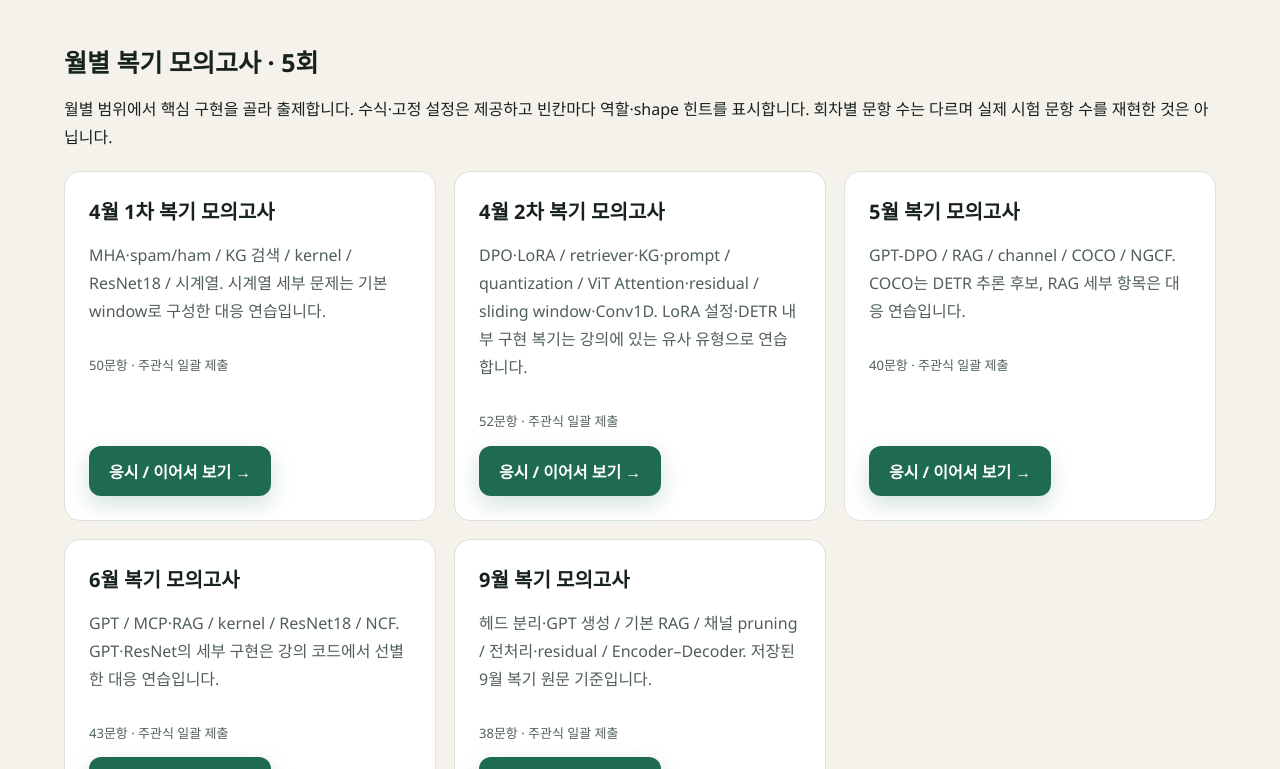
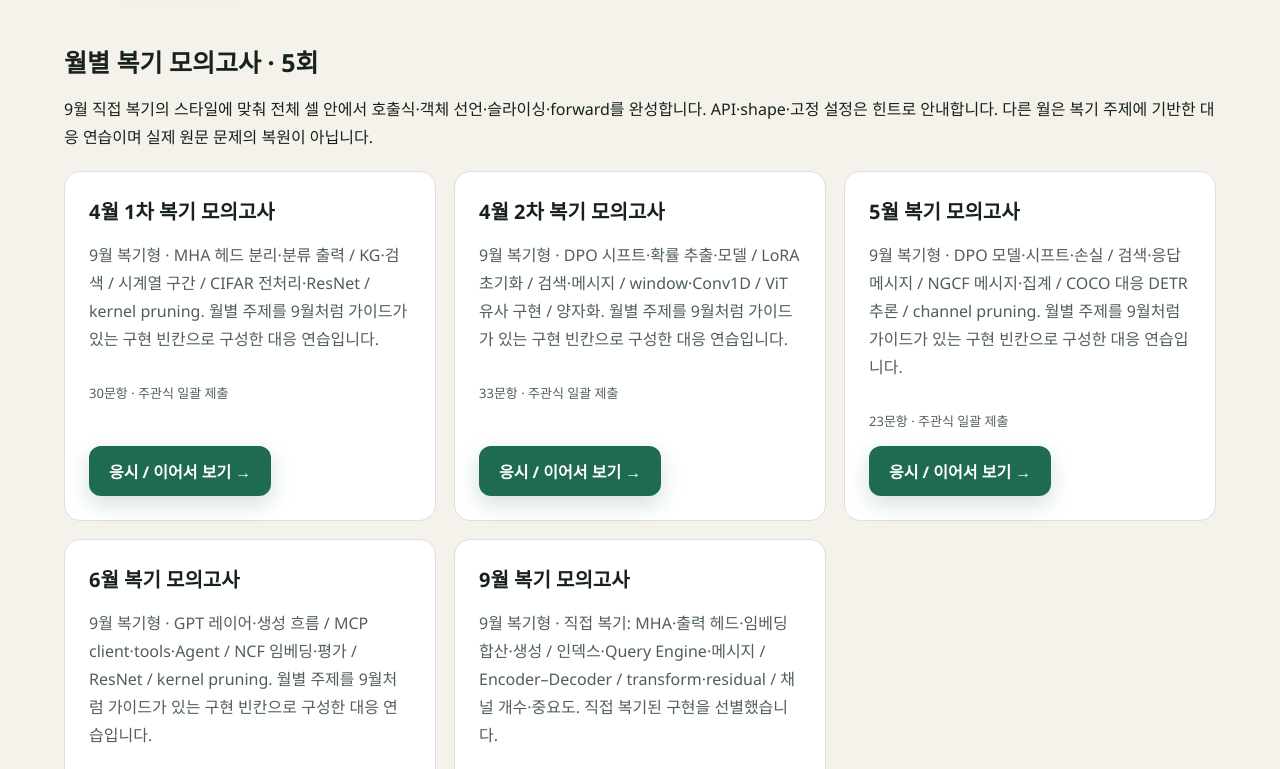
Before and after one commit to amazing-hyunho/AISpecialistStudy, a Next.js app in the folder ExamTrainer/: page /exam-prep in a window 1280 px wide. Shown: the part 4511-5280 px from the top of the page. Built offline with nearby package versions, Linux system fonts and the light colour scheme.

Commit message:
Curate monthly mocks around September recall implementation style

```diff
--- a/ExamTrainer/app/exam-prep/data.ts
+++ b/ExamTrainer/app/exam-prep/data.ts
@@ -3,7 +3,7 @@ import bank from '../question-bank.json';
 import { questionExplanations } from '../explanations';
 import { practiceChoices, type BankQuestion } from '../choice-practice-data';
 import { normalized } from '../grading';
-import { suppliedInExams, examTargets, examHints } from './exam-design';
+import { monthlyExamBlueprints, implementationBlanks, implementationHints, examTargets, examHints } from './exam-design';
 
 export const subjects = ['LLM', 'RAG', 'Data', 'Vision', 'On-device'];
 type Choice = { id: number; text: string; correct: boolean; reason: string };
@@ -67,7 +67,9 @@ export const monthlyBanks: Collection[] = [
   { id:'sep', title:'9월', description:'헤드 분리·GPT 생성 / 기본 RAG / 채널 pruning / 전처리·residual / Encoder–Decoder. 저장된 9월 복기 원문 기준입니다.', questionIds:unique([...topics('mha','gpt','transform','channel'),'rag-001','rag-029','rag-024','vision-024','vision-035','data-034','data-035','data-042',...range('data',36,41)]) },
 ];
 
-export const monthlyExams: Collection[] = monthlyBanks.map(b => ({...b, id:`exam-${b.id}`, title:`${b.title} 복기 모의고사`, questionIds:b.questionIds.filter(id=>!suppliedInExams.has(id))}));
+export const monthlyExams: Collection[] = monthlyBanks.map(b => ({...b, id:`exam-${b.id}`, title:`${b.title} 복기 모의고사`,
+  description:`9월 복기형 · ${monthlyExamBlueprints[b.id].focus}. ${b.id==='sep' ? '직접 복기된 구현을 선별했습니다.' : '월별 주제를 9월처럼 가이드가 있는 구현 빈칸으로 구성한 대응 연습입니다.'}`,
+  questionIds:monthlyExamBlueprints[b.id].questionIds}));
 export const predictedExams: Collection[] = [
   { id:'predict-1', title:'예상 모의고사 1회 · 반복 핵심', description:'MHA·GPT / 검색·KG / window·Conv1D·RNN / ResNet·전처리·학습 / kernel·channel·양자화·증류', questionIds:[
     'llm-089','llm-092','llm-049','llm-006','llm-094',
@@ -106,7 +108,7 @@ for (const q of Object.values(prepQuestions)) {
     if (other.start<q.start) start+=other.answer.length-original.length;
     shift+=other.answer.length-original.length;
   }
-  const answer=examTargets[q.id] ?? q.answer;
+  const answer=implementationBlanks.has(q.id) ? q.answer : examTargets[q.id] ?? q.answer;
   let offset=q.answer.indexOf(answer);
   if (q.id==='llm-085') {
     // Ask the gather operation rather than memorizing its input variable name.
@@ -118,8 +120,8 @@ for (const q of Object.values(prepQuestions)) {
   // Original material sometimes hides only ????; all resolved spans now contain
   // the existing answer, so every exam substring is directly verifiable.
   if (source.slice(start,start+answer.length)!==answer) throw new Error(`Exam source mismatch: ${q.id}`);
-  const narrowed=Boolean(examTargets[q.id]);
-  const hint=examHints[q.id] ?? `${q.prompt} ${narrowed ? '인수와 설정은 코드에 제공됩니다. 함수·클래스·메서드 또는 지정된 부분만 작성하세요.' : '주변 코드의 변수와 shape를 이용해 현재 빈칸의 실행 코드를 작성하세요.'}`;
+  const narrowed=Boolean(examTargets[q.id]) && !implementationBlanks.has(q.id);
+  const hint=implementationHints[q.id] ?? examHints[q.id] ?? `${q.prompt} ${narrowed ? '인수와 설정은 코드에 제공됩니다. 함수·클래스·메서드 또는 지정된 부분만 작성하세요.' : '주변 코드의 변수와 shape를 이용해 현재 빈칸의 실행 코드를 작성하세요.'}`;
   examQuestions[q.id]={...q,answer,fullCode:source,start,end:start+answer.length,hint,
     prompt:narrowed ? '제공된 코드와 빈칸별 힌트를 보고 핵심 부분만 완성하세요.' : q.prompt,
     context:source.slice(0,start)+'【빈칸】'+source.slice(start+answer.length)};
@@ -133,7 +135,7 @@ export function results(ids: string[], answers: Record<string,string>, exam=fals
     return {subject,total:subset.length,correct:subset.filter(id => isCorrect(id,answers[id] ?? '',exam)).length};
   });
 }
-for (const collection of [...monthlyBanks,...topicBanks,...predictedExams]) {
+for (const collection of [...monthlyBanks,...monthlyExams,...topicBanks,...predictedExams]) {
   if (new Set(collection.questionIds).size !== collection.questionIds.length) throw new Error(`Duplicate questions: ${collection.id}`);
   for (const id of collection.questionIds) if (!prepQuestions[id]) throw new Error(`Missing question: ${id}`);
 }
--- a/ExamTrainer/app/exam-prep/exam-design.ts
+++ b/ExamTrainer/app/exam-prep/exam-design.ts
@@ -1,10 +1,81 @@
 // Mock-only scope: formulas and fixed settings remain supplied in the cell.
 // These are study-design decisions based on the user's recall, not verified exam rules.
 export const suppliedInExams = new Set([
-  'llm-005','llm-011','llm-013','llm-014','llm-015','llm-017','llm-018','llm-086','llm-087','llm-088',
+  'llm-011','llm-013','llm-014','llm-015','llm-017','llm-018','llm-086','llm-087','llm-088',
   'ondevice-004','ondevice-005','ondevice-007','ondevice-011','ondevice-030','ondevice-031','ondevice-032',
-  'ondevice-062','ondevice-065','ondevice-066','data-043','vision-034',
+  'ondevice-065','ondevice-066','data-043','vision-034',
 ]);
+
+// Curated from each month's recalled topics, at the implementation granularity
+// demonstrated by September. Other months' exact original blanks are unknown.
+export const monthlyExamBlueprints: Record<string,{focus:string;questionIds:string[]}> = {
+  apr1:{focus:'MHA 헤드 분리·분류 출력 / KG·검색 / 시계열 구간 / CIFAR 전처리·ResNet / kernel pruning',questionIds:[
+    'llm-089','llm-090','llm-091','llm-094','llm-070','llm-071','llm-072','llm-074',
+    'rag-001','rag-002','rag-003','rag-005','rag-010','rag-011',
+    'data-044','data-045','data-046','data-047',
+    'vision-037','vision-001','vision-019','vision-020','vision-036','vision-002','vision-003','vision-032',
+    'ondevice-067','ondevice-068','ondevice-069','ondevice-070']},
+  apr2:{focus:'DPO 시프트·확률 추출·모델 / LoRA 초기화 / 검색·메시지 / window·Conv1D / ViT 유사 구현 / 양자화',questionIds:[
+    'llm-009','llm-010','llm-012','llm-020','llm-021','llm-022','llm-083','llm-084','llm-085','llm-016',
+    'rag-001','rag-002','rag-005','rag-008','rag-024','rag-025','rag-010','rag-011',
+    'data-044','data-045','data-022','data-023','data-048','data-049','data-050','data-051',
+    'vision-004','vision-005','material-vit-value','vision-024','vision-035',
+    'ondevice-029','ondevice-006']},
+  may:{focus:'DPO 모델·시프트·손실 / 검색·응답 메시지 / NGCF 메시지·집계 / COCO 대응 DETR 추론 / channel pruning',questionIds:[
+    'llm-020','llm-022','llm-083','llm-084','llm-085','llm-016',
+    'rag-001','rag-002','rag-003','rag-008','rag-024','rag-025',
+    'data-011','data-030','data-012','data-014',
+    'vision-007','vision-008','vision-009',
+    'ondevice-061','ondevice-062','ondevice-063','ondevice-064']},
+  jun:{focus:'GPT 레이어·생성 흐름 / MCP client·tools·Agent / NCF 임베딩·평가 / ResNet / kernel pruning',questionIds:[
+    'llm-049','llm-050','llm-051','llm-052','llm-053','llm-054','llm-095','llm-055','llm-006','llm-056',
+    'rag-015','rag-026','rag-016','rag-017','rag-027','rag-028','rag-001','rag-029',
+    'data-017','data-018','vision-002','vision-003','vision-032',
+    'ondevice-067','ondevice-068','ondevice-069','ondevice-070']},
+  sep:{focus:'직접 복기: MHA·출력 헤드·임베딩 합산·생성 / 인덱스·Query Engine·메시지 / Encoder–Decoder / transform·residual / 채널 개수·중요도',questionIds:[
+    'llm-089','llm-090','llm-091','llm-094','llm-051','llm-005','llm-054','llm-095','llm-055','llm-006','llm-056',
+    'rag-001','rag-029','rag-024',
+    'data-034','data-035','data-042','data-036','data-037','data-038','data-039','data-040','data-041',
+    'vision-037','vision-001','vision-019','vision-020','vision-036','vision-024','vision-035',
+    'ondevice-061','ondevice-062','ondevice-063']},
+};
+
+// September recalls full calls/declarations/objects, with concrete guidance.
+// Preserve those meaningful arguments instead of reducing every blank to a name.
+export const implementationBlanks = new Set([
+  'llm-009','llm-010','llm-020','llm-022','llm-049','llm-050','llm-051','llm-072','llm-094',
+  'rag-001','rag-003','rag-004','rag-008','rag-015','rag-024','rag-026','rag-027',
+  'data-023','data-042','data-046','data-047',
+  'vision-001','vision-002','vision-004','vision-036',
+]);
+
+export const implementationHints: Record<string,string> = {
+  'llm-009':'A: (in_dim, rank). torch.empty로 해당 shape의 텐서를 만드는 호출식 전체를 작성하세요.',
+  'llm-010':'B: (rank, out_dim). 초기 보정 출력을 0으로 만들도록 torch.zeros 호출식 전체를 작성하세요.',
+  'llm-020':'GPTModel에 BASE_CONFIG를 전달해 policy_model에 할당하는 한 줄을 작성하세요.',
+  'llm-022':'GPTModel에 BASE_CONFIG를 전달해 reference_model에 할당하는 한 줄을 작성하세요.',
+  'llm-049':'nn.Embedding 사용. 테이블 크기 cfg["vocab_size"], 벡터 차원 cfg["emb_dim"]인 선언식을 작성하세요.',
+  'llm-050':'nn.Embedding 사용. 위치 개수 cfg["context_length"], 벡터 차원 cfg["emb_dim"]인 선언식을 작성하세요.',
+  'llm-051':'nn.Linear 사용. cfg["emb_dim"] → cfg["vocab_size"], bias=False인 출력 헤드 선언식을 작성하세요.',
+  'llm-072':'torch.nn.Linear 사용. in_features=BASE_CONFIG["emb_dim"], out_features=num_classes인 선언식을 작성하세요.',
+  'llm-094':'MultiHeadAttention 선언식 전체. d_in·d_out=cfg["emb_dim"], context_length=cfg["context_length"], num_heads=cfg["n_heads"], dropout=cfg["drop_rate"], qkv_bias=cfg["qkv_bias"]를 연결하세요.',
+  'rag-001':'documents 목록을 VectorStoreIndex.from_documents에 전달하는 인덱스 생성 호출식 전체를 작성하세요.',
+  'rag-003':'retriever.retrieve에 질문 문자열 "Who is the author?"를 전달하는 검색 호출식 전체를 작성하세요.',
+  'rag-004':'VectorStoreIndex.from_documents 호출. documents=documents, transformations=[self.parser]를 전달하세요.',
+  'rag-008':'메시지 딕셔너리 전체. role은 "system", content는 이미 만든 system_prompt입니다.',
+  'rag-015':'BasicMCPClient에 external_mcp_server를 전달하는 객체 생성 호출식 전체를 작성하세요.',
+  'rag-024':'메시지 딕셔너리 전체. role은 "user", content는 질문·근거를 담은 user_message입니다.',
+  'rag-026':'McpToolSpec 객체 생성식. client 인수에 mcp_client를 연결하세요.',
+  'rag-027':'Context 객체 생성식. 현재 FunctionAgent 인스턴스 self.agent를 전달하세요.',
+  'data-023':'nn.Linear 사용. hidden_size → 1인 시계열 예측 출력층 선언식을 작성하세요.',
+  'data-042':'features 목록을 np.array로 변환하세요. dtype=np.float32를 지정한 호출식 전체를 작성하세요.',
+  'data-046':'torch.tensor 사용. features를 dtype=torch.float32로 변환하는 호출식 전체를 작성하세요.',
+  'data-047':'torch.tensor 사용. labels를 dtype=torch.float32로 변환하는 호출식 전체를 작성하세요.',
+  'vision-001':'T.RandomCrop 사용. 출력 크기 32, padding=4인 증강 transform 선언식을 작성하세요.',
+  'vision-002':'nn.Conv2d 사용. 입력 3·출력 64 채널, kernel_size=3, stride=1, padding=1, bias=False인 CIFAR stem 선언식을 작성하세요.',
+  'vision-004':'nn.Linear 사용. 입력 dim, 출력 inner_dim * 3, bias=False로 QKV를 함께 투영하는 선언식을 작성하세요.',
+  'vision-036':'T.Normalize 사용. CIFAR10_MEAN과 CIFAR10_STD를 순서대로 전달하는 transform 선언식을 작성하세요.',
+};
 
 // Only an existing substring of the material's answer can become a smaller blank.
 // Arguments, arithmetic and fixed hyperparameters are supplied around that blank.
@@ -33,6 +104,8 @@ export const examTargets: Record<string,string> = {
 };
 
 export const examHints: Record<string,string> = {
+  'llm-005':'토큰·위치 임베딩은 이미 계산되어 있습니다. tok_embeds와 pos_embeds를 원소별로 더한 식을 작성하세요.',
+  'ondevice-062':'입력 채널 수 num_channels와 제거 비율 sparsity가 주어집니다. 곱을 Python round로 반올림하는 호출식 전체를 작성하세요.',
   'llm-006':'입력 logits의 마지막 축은 어휘 축입니다. 최대 점수의 토큰 인덱스를 고르고 (B,1)을 유지하세요.',
   'llm-007':'클래스 점수와 정답 인덱스를 받는 분류 손실 API입니다. 평탄화 인수는 제공됩니다.',
   'llm-008':'손실 텐서에서 계산 그래프를 따라 파라미터 기울기를 계산하는 메서드입니다.',
--- a/ExamTrainer/app/exam-prep/page.tsx
+++ b/ExamTrainer/app/exam-prep/page.tsx
@@ -8,7 +8,7 @@ import './prep.css';
 type ItemProgress = { selected?: number; checked?: boolean; writing?: boolean; answer?: string; graded?: boolean };
 type Saved = { version: 3; index: number; items: Record<string,ItemProgress>; submitted: boolean };
 const empty = (): Saved => ({version:3,index:0,items:{},submitted:false});
-const storageKey = (id: string, exam: boolean) => `ai-monthly-prep-${exam ? 'v4:exam' : 'v3:bank'}:${id}`;
+const storageKey = (id: string, exam: boolean) => `ai-monthly-prep-${exam ? 'v5:exam' : 'v3:bank'}:${id}`;
 function readSaved(collection: Collection, exam: boolean): Saved {
   try {
     const raw = JSON.parse(localStorage.getItem(storageKey(collection.id,exam)) ?? 'null');
@@ -50,7 +50,7 @@ export default function ExamPrep() {
     <section id="priority"><p className="prep-note">출제포인트 기준: LLM 레이어·Tensor·학습 데이터 / RAG 흐름·llama-index·MCP / Data 모델·학습·sklearn·Metric / Vision 레이어·학습·transforms·Metric / On-device 양자화·가지치기·지식증류.</p><h2>출제 대비 예상 주제 문제은행</h2><p>‘우선’은 반복 주제 또는 9월 상세 구현, ‘보완’은 한 회차에 명시된 주제, ‘PDF 기준’은 출제포인트에 명시된 학습·평가·지식증류입니다. 주제 사이의 동일 문항은 같은 코드를 다른 맥락에서 복습하기 위한 것입니다.</p>
       {subjects.map(subject => <div className="prep-subject" key={subject}><h3>{subject}</h3>{cards(topicBanks.filter(c => c.subject === subject).map(c => ({...c,title:`${c.priority} · ${c.title}`})),false)}</div>)}
     </section>
-    <section id="monthly-exams"><h2>월별 복기 모의고사 · 5회</h2><p>월별 범위에서 핵심 구현을 골라 출제합니다. 수식·고정 설정은 제공하고 빈칸마다 역할·shape 힌트를 표시합니다. 회차별 문항 수는 다르며 실제 시험 문항 수를 재현한 것은 아닙니다.</p>{cards(monthlyExams,true)}</section>
+    <section id="monthly-exams"><h2>월별 복기 모의고사 · 5회</h2><p>9월 직접 복기의 스타일에 맞춰 전체 셀 안에서 호출식·객체 선언·슬라이싱·forward를 완성합니다. API·shape·고정 설정은 힌트로 안내합니다. 다른 월은 복기 주제에 기반한 대응 연습이며 실제 원문 문제의 복원이 아닙니다.</p>{cards(monthlyExams,true)}</section>
     <section id="predicted"><h2>시험 예상 모의고사 · 3회</h2><p>매회 25문항, LLM·RAG·Data·Vision·On-device 각 5문항입니다. 세 회차 전체에 24개 대비 주제를 모두 포함하고, 문항은 회차 간 중복 없이 배치했습니다.</p>{cards(predictedExams,true)}</section>
   </main>;
 }
@@ -176,7 +176,7 @@ export function Session({collection,exam,initial,onHome}:{collection:Collection;
         <h2 ref={heading} tabIndex={-1}>{q.topic}</h2><p>{q.prompt}</p>
         <p className="prep-meta">{q.source}</p>
         <p>전체 셀 · 현재 세트의 빈칸 {cellQuestions(collection.questionIds,id,exam).length}개를 코드 순서대로 표시합니다. 빈칸을 선택하면 해당 문항의 작성 가이드로 전환됩니다.</p>
-        {exam && <p className="prep-note">수식·고정 하이퍼파라미터는 제공하고 핵심 함수·객체·텐서 흐름을 묻는 연습 구성입니다. 각 빈칸의 힌트와 제공된 인수를 함께 보세요. 개인 복기 기준으로 조정했으며 실제 시험 범위를 보증하지 않습니다.</p>}
+        {exam && <p className="prep-note">9월 복기처럼 가이드를 보고 호출식·선언·객체·텐서 흐름을 완성합니다. 힌트에 API·shape·고정 설정을 안내하고 복잡한 수식은 제공합니다. 빈칸 범위에 맞춰 이름만 쓰는 문제와 호출식 전체를 쓰는 문제를 구분하세요.</p>}
         {!exam && !item.writing && <section aria-label="객관식 단계">
           <h3>1. 빈칸에 들어갈 예시 답안 고르기</h3>
           <p>현재 빈칸 주변 코드입니다. 다른 출제 빈칸도 가려두었으며, 전체 코드는 아래 셀에서 확인할 수 있습니다.</p>
```
Also changed, not shown: ExamTrainer/scripts/test-exam-prep.cjs (+13 -3 lines), 1 other file (tests, documents, lock files or other folders).
